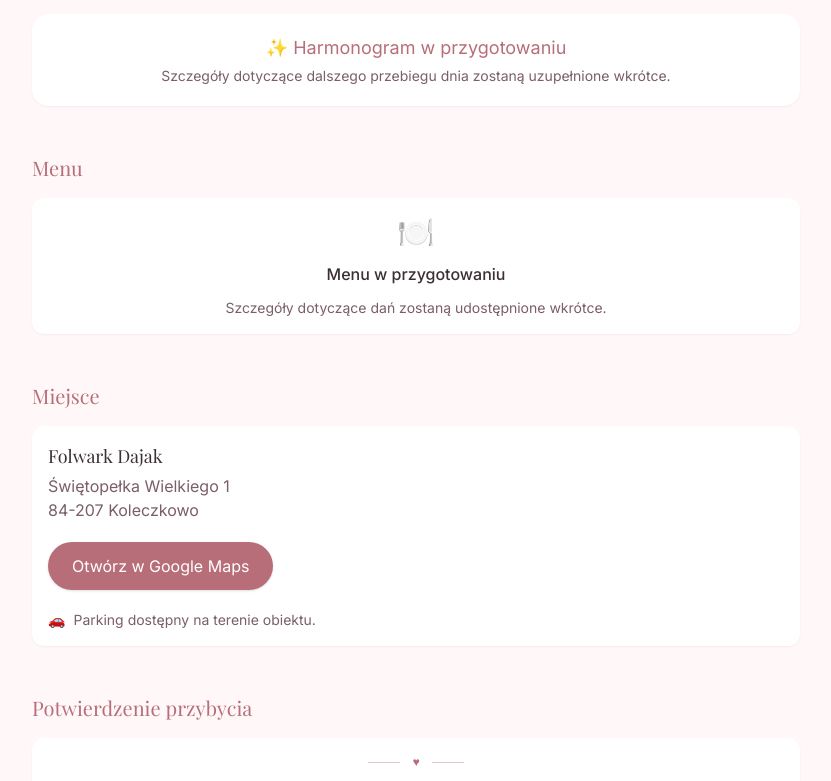
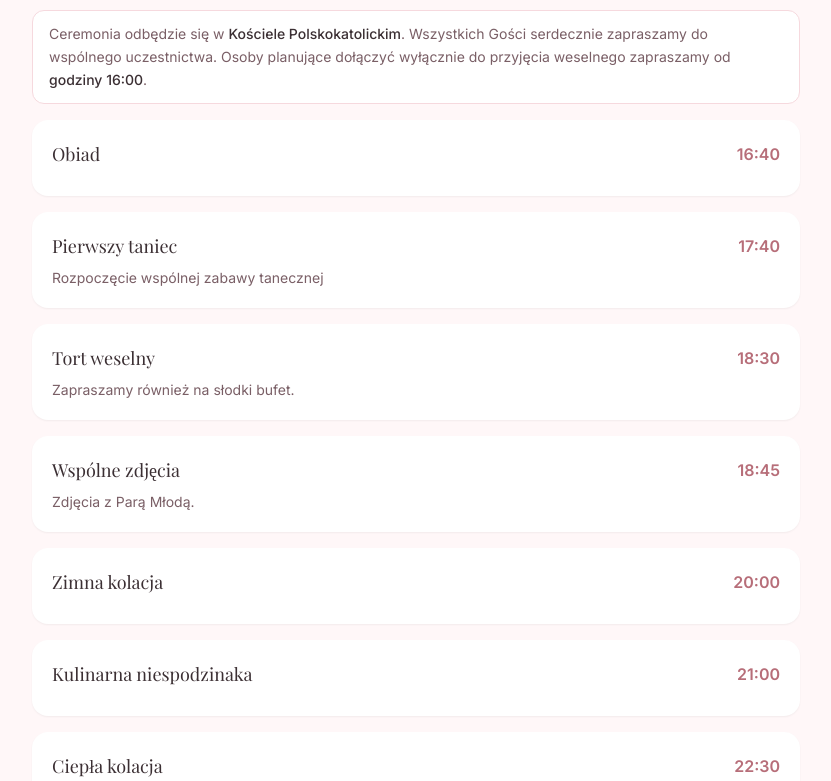
Before and after one commit to mikolaj-hirsz/wesele, a React (Vite) app: page / in a window 1280 px wide. Shown: the part 959-1740 px from the top of the page, without its empty margins (224-1055 px from the left). Built offline with nearby package versions, Linux system fonts and the light colour scheme.

Commit message:
full schedule

```diff
--- a/src/components/Schedule.tsx
+++ b/src/components/Schedule.tsx
@@ -2,6 +2,7 @@ type ScheduleItem = {
   time: string;
   title: string;
   place?: string;
+  description?: string;
   highlight?: boolean;
 };
 
@@ -12,15 +13,58 @@ const ITEMS: ScheduleItem[] = [
     place: "Kaplica na terenie Folwarku",
     highlight: true,
   },
+  {
+    time: "16:40",
+    title: "Obiad",
+  },
+  {
+    time: "17:40",
+    title: "Pierwszy taniec",
+    description: "Rozpoczęcie wspólnej zabawy tanecznej",
+  },
+  {
+    time: "18:30",
+    title: "Tort weselny",
+    description: "Zapraszamy również na słodki bufet.",
+  },
+  {
+    time: "18:45",
+    title: "Wspólne zdjęcia",
+    description: "Zdjęcia z Parą Młodą.",
+  },
+  {
+    time: "20:00",
+    title: "Zimna kolacja",
+  },
+  {
+    time: "21:00",
+    title: "Kulinarna niespodzinaka",
+  },
+  {
+    time: "22:30",
+    title: "Ciepła kolacja",
+  },
+  {
+    time: "23:30",
+    title: "Zdjęcia z zimnymi ogniami",
+    description: "Zapraszamy wszystkich Gości przed salę.",
+  },
+  {
+    time: "00:00",
+    title: "Oczepiny",
+  },
+  {
+    time: "01:30",
+    title: "Ciepła zupa",
+  },
 ];
 
 export default function Schedule() {
   return (
     <div className="space-y-4">
-      {/* ITEMS */}
-      {ITEMS.map(item => (
+      {ITEMS.map((item) => (
+        <div key={item.title} className="space-y-3">
           <div
-          key={item.title}
             className={`
               rounded-2xl p-5
               ${
@@ -30,11 +74,11 @@ export default function Schedule() {
               }
             `}
           >
-          {/* HEADER */}
             <div className="flex items-center justify-between mb-2">
               <div className="font-heading text-romantic-text text-lg">
                 {item.title}
               </div>
+
               <div className="text-romantic-primary font-semibold">
                 {item.time}
               </div>
@@ -46,17 +90,43 @@ export default function Schedule() {
     {item.place}
   </div>
 )}
+
+{/* DESCRIPTION */}
+{item.description && (
+  <div className="text-sm text-muted mt-2">
+    {item.description}
+  </div>
+)}
+          </div>
+
+          {item.highlight && (
+            <div className="rounded-xl border border-romantic-secondary bg-romantic-surface px-4 py-3">
+              <p className="text-sm text-muted leading-relaxed">
+                Ceremonia odbędzie się w{" "}
+                <span className="font-medium text-romantic-text">
+                  Kościele Polskokatolickim
+                </span>
+                . Wszystkich Gości serdecznie zapraszamy do wspólnego
+                uczestnictwa. Osoby planujące dołączyć wyłącznie do przyjęcia
+                weselnego zapraszamy od{" "}
+                <span className="font-medium text-romantic-text">
+                  godziny 16:00
+                </span>
+                .
+              </p>
+            </div>
+          )}
         </div>
       ))}
 
-      {/* TBA INFO */}
       <div className="rounded-2xl p-5 bg-romantic-surface shadow-sm text-center">
         <div className="text-romantic-primary text-lg mb-1">
           ✨ Harmonogram w przygotowaniu
         </div>
+
         <p className="text-sm text-muted">
-          Szczegóły dotyczące dalszego przebiegu dnia
-          zostaną uzupełnione wkrótce.
+          Szczegóły dotyczące dalszego przebiegu dnia zostaną uzupełnione
+          wkrótce.
         </p>
       </div>
     </div>
```
Also changed, not shown: src/App.tsx (+0 -7 lines). Lines whose indentation alone changed are shown as unchanged.
